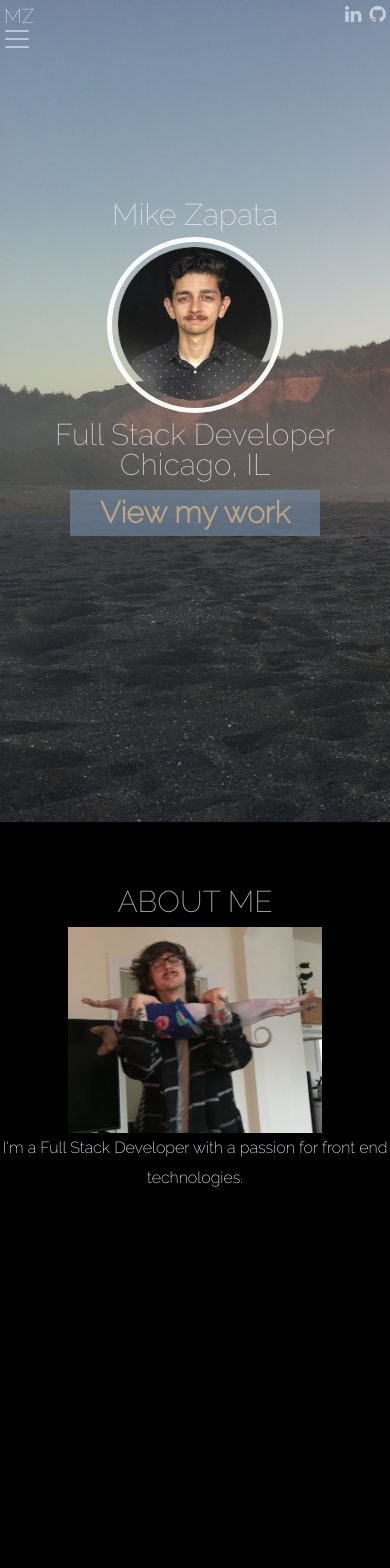
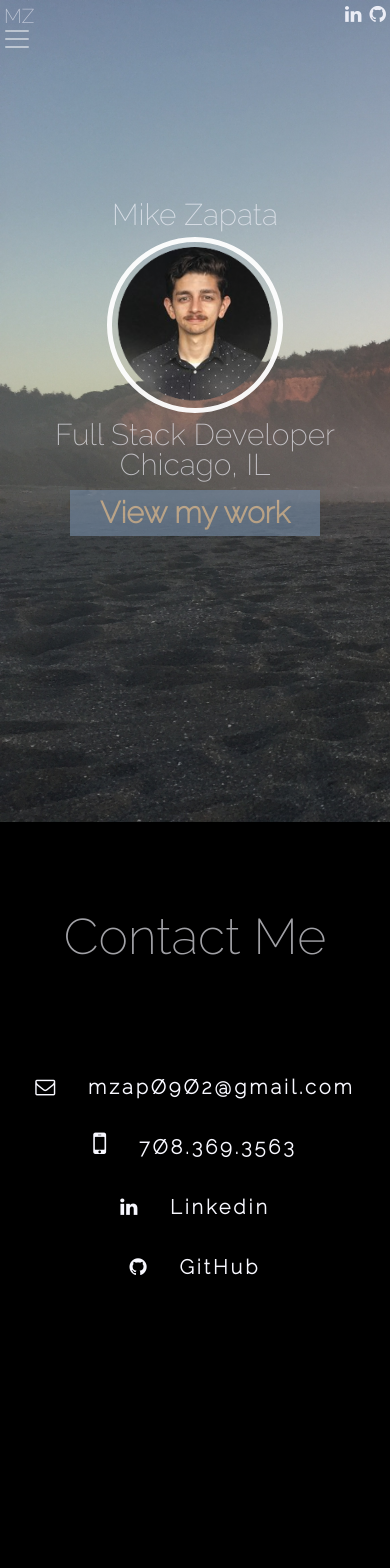
Before and after one commit to zapmi/MZ-portfolio, an Angular app in the folder portfolio/: page /contact in a window 390 px wide. Shown: the top 1568 px of the page. Built offline with nearby package versions, Linux system fonts and the light colour scheme.

Commit message:
more styling done to projects page, updated contact page

```diff
--- a/portfolio/src/app/about/about.component.css
+++ b/portfolio/src/app/about/about.component.css
@@ -1,6 +1,6 @@
 @media (max-width: 992px) {
     .catStretch {
-        width: 65%;
+        width: 45%;
         height: auto;
     }
 }
@@ -13,12 +13,18 @@
     }
 }
 
+/* .catStretch {
+    width: 450px;
+    height: 400px;
+} */
+
 
 .about {
 
     background-size: cover;
     width: 100%;
-    height: 822px;
+    /* height: 822px; */
+    height: fit-content;
     text-align: center;
     line-height: 30px;
 }
@@ -28,28 +34,15 @@
     font-family: 'Raleway', sans-serif;
     font-size: 30px;
     font-weight: thin;
-    padding: 65px 3px 10px 3px;
+    padding: 100px 3px 10px 3px;
     opacity: 65%;
 }
 
-.btn-floating {
-    background-color: black;
-}
-
-.aboutButton {
-    background-color: #967062;
-    display: inline-block;
-    font-size: 30px;
-    margin-top: 10px;
-    opacity: 45%;
-    padding: 8px 30px;
-}
-
-.showWorkButton {
-    color: hotpink;
-    font-weight: bold;
+.container {
+    padding-bottom: 260px;
 }
 
 p {
     color: ghostwhite;
+    font-size: 20px;
 }
--- a/portfolio/src/app/about/about.component.html
+++ b/portfolio/src/app/about/about.component.html
@@ -11,11 +11,17 @@
 
 
 <div class="about">
-  <div id="aboutDiv">ABOUT ME</div>
+  <div id="aboutDiv">ABOUT MIKE</div>
+  <br>
+  <div class="container">
+    <div class="row">
+      <div class="col-sm-12 col-md-12 col-lg-12">
+        <img src="../../assets/images/catStretch.jpg" class="catStretch">
+        <p>I'm a Full Stack Developer with a passion for learning new technologines and anything tech related. The apps
+          that I've built utilize my skillset, which includes: Javascript, Node, React, Angular, BootStrap, jQuery, CSS,
+          HTML, Ajax, MongoDB, SQL, Express, & JSON.</p>
 
-
-  <img src="../../assets/images/catStretch.jpg" class="catStretch">
-  <p>I'm a Full Stack Developer with a passion for front end technologies.</p>
-
-
+      </div>
+    </div>
+  </div>
 </div>
--- a/portfolio/src/app/app.component.css
+++ b/portfolio/src/app/app.component.css
@@ -16,7 +16,7 @@
 }
 
 .top-links {
-    opacity: 60%;
+    opacity: 90%;
     color: ghostwhite;
     font-size: 1.2em;
     position: fixed;
--- a/portfolio/src/app/app.component.html
+++ b/portfolio/src/app/app.component.html
@@ -31,14 +31,14 @@
 
 
     <app-canvas></app-canvas>
-    <app-about></app-about>
+    <!-- <app-about></app-about>
     <app-projects></app-projects>
-    <app-contact></app-contact>
+    <app-contact></app-contact> -->
 
 
 
 
 
-    <!-- <router-outlet></router-outlet> -->
+    <router-outlet></router-outlet>
 
 </div>
--- a/portfolio/src/app/canvas/canvas.component.html
+++ b/portfolio/src/app/canvas/canvas.component.html
@@ -7,7 +7,7 @@
         <br>
         Chicago, IL
         <br>
-        <div class="aboutButton"><a routerLink="/about" class="showWorkButton">View my
+        <div class="aboutButton"><a routerLink="/projects" class="showWorkButton">View my
                 work</a>
         </div>
     </div>
--- a/portfolio/src/app/contact/contact.component.css
+++ b/portfolio/src/app/contact/contact.component.css
@@ -1,12 +1,6 @@
-/* .animationBike {
-    width: 1072px;
-    height: 715px;
-    padding: 20px 0px 20px 60px;
-} */
 
 .contact {
-    /* background-color: red; */
-    background-image: url('../../assets/images/patricksPoint.jpg');
+    /* background-image: url('../../assets/images/patricksPoint.jpg'); */
     background-size: cover;
     width: 100%;
     height: 822px;
@@ -17,27 +11,32 @@
 #contactDiv {
     color: ghostwhite;
     font-family: 'Raleway', sans-serif;
-    font-size: 30px;
+    font-size: 50px;
     font-weight: thin;
-    padding-top: 200px;
+    margin-bottom: 105px;
+    padding-top: 100px;
     opacity: 65%;
 }
 
-.btn-floating {
-    background-color: black;
+a {
+    color: ghostwhite!important;
+    font-family: 'Raleway', sans-serif;
+    font-weight: bold;
+    line-height: 60px;
+    letter-spacing: 3px;
+    text-decoration: none;
+}
+.contactInfo {
+    font-size: 20px;
+    font-family: 'Raleway', sans-serif;
+
 }
 
-.aboutButton {
-    /* background-color: #8f6457; */
-    background-color: #967062;
-    display: inline-block;
-    font-size: 30px;
-    margin-top: 10px;
-    opacity: 45%;
-    padding: 8px 30px;
+.fa {
+    color: ghostwhite;
+    /* font-size: 40px; */
 }
 
-.showWorkButton {
-    color: hotpink;
-    font-weight: bold;
+.fa-mobile {
+    font-size: 30px;
 }
--- a/portfolio/src/app/contact/contact.component.html
+++ b/portfolio/src/app/contact/contact.component.html
@@ -11,10 +11,19 @@
 
 
 <div class="contact">
-        <div id="contactDiv">Contact
-          <br>
+  <div id="contactDiv">Contact Me</div>
+  <div class="contactInfo">
+    <div class="fa fa-envelope-o"></div><a href="mailto:mzap0902@gmail.com" target="_blank"> &nbsp;&nbsp;&nbsp;mzapØ9Ø2@gmail.com</a>
+    <br>
+    <div class="fa fa-mobile"></div><a> &nbsp;&nbsp;&nbsp;7Ø8.369.3563</a>
+    <br>
+    <div class="fa fa-linkedin"></div><a href="https://www.linkedin.com/in/mike-zapata-7a5650107/" target="_blank">
+        &nbsp;&nbsp;&nbsp;Linkedin</a>
+    <br>
+    <div class="fa fa-github"></div><a href="https://github.com/zapmi" target="_blank"> &nbsp;&nbsp;&nbsp;GitHub</a>
+  </div>
 
-          <div class="aboutButton"><a routerLink="/" class="showWorkButton">View my work</a>
-          </div>
-        </div>
-      </div>
+
+
+
+</div>
--- a/portfolio/src/app/projects/projects.component.css
+++ b/portfolio/src/app/projects/projects.component.css
@@ -1,11 +1,4 @@
-/* .animationBike {
-    width: 1072px;
-    height: 715px;
-    padding: 20px 0px 20px 60px;
-} */
-
 .projects {
-    /* background-color: red; */
     background-image: url('../../assets/images/patricksPoint.jpg');
     background-size: cover;
     width: 100%;
@@ -19,80 +12,25 @@
     font-family: 'Raleway', sans-serif;
     font-size: 50px;
     font-weight: thin;
-    margin-bottom: 20px;
+    margin-bottom: 50px;
     padding-top: 100px;
     opacity: 65%;
 }
 
-.btn-floating {
-    /* background-color: black; */
+h4 {
+    padding-bottom: 35px;
+    /* text-align: center; */
+
 }
 
-.col-md-4 {
-    /* padding: 0 15px; */
-}
-
-.col-sm-12, .col-md-4  {
-    /* float: left; */
-    /* align-content: center;
-    display: block;
-    transition: .5s ease;
-    backface-visibility: hidden;
-    height: 200px;
-    width: 250px;
-    margin-bottom: 20px;
-    opacity: 1; */
-    /* padding-left: 40px; */
-}
-
-.picsBannera {
-    position: relative;
-    background-color: rgba(84, 74, 230, 0.39);
-    text-align: center;
-    bottom: 1em;
-    padding: .3em .6em;
-    /* padding: 0px 20px 0px 20px; */
-    /* margin: 10px; */
-    margin-bottom: 20px;
-    /* margin-left: 81px; */
-    /* margin-left: 0px; */
-    width: 245px;
-    resize: vertical;
-}
-
-.picsBanner {
-    padding-bottom: 25px;
-}
-
-.middle {
-    /* transition: .5s ease;
-    opacity: 0;
-    position: absolute;
-    top: 50%;
-    left: 50%;
-    transform: translate(-50%, -50%);
-    -ms-transform: translate(-50%, -50%);
-    text-align: center; */
-}
-
-/* .portPics:hover .image {
-    opacity: 0.3;
-  }
-
-  .portPics:hover .middle {
-    opacity: 1;
-  } */
-
-
-
-
 .portPics {
+    border: 10px ridge white;
+    opacity: 73%;
+    height: 215px;
     width: 315px;
-    height: 215px;
-    /* padding: 0 15px; */
 
 }
 
 .bottomSpace {
-    /* margin-bottom: 130px; */
+    margin-bottom: 150px;
 }
--- a/portfolio/src/app/projects/projects.component.html
+++ b/portfolio/src/app/projects/projects.component.html
@@ -2,7 +2,7 @@
   <div class="row">
 
     <div class="col-sm-6">
-      <img src="../../assets/images/bike.jpg" class="animationBike">
+      <img src="../../assets/images/me.png" class="animationBike">
     </div>
   </div>
 
@@ -17,6 +17,7 @@
   <div class="container">
     <div class="row">
 
+      <div class="projectBox" [@scrollAnimation]="state">
         <div class="col-sm-12 col-md-6 col-lg-4">
           <img class="portPics" src="assets/images/waldo.jpg" alt="waldo">
           <div class="picsBanner"> <a href="https://which-waldo.herokuapp.com" target="_blank">
@@ -24,6 +25,9 @@
             </a>
           </div>
         </div>
+      </div>
+
+      <div class="projectBox" [@scrollAnimation]="state">
         <div class="col-sm-12 col-md-6 col-lg-4">
           <img class="portPics" src="assets/images/ANS.jpg" alt="news-scraper">
           <div class="picsBanner"> <a href="https://quiet-forest-71984.herokuapp.com" target="_blank">
@@ -31,6 +35,9 @@
             </a>
           </div>
         </div>
+      </div>
+
+      <div class="projectBox" [@scrollAnimation]="state">
         <div class="col-sm-12 col-md-6 col-lg-4">
           <img class="portPics" src="assets/images/bamazon.jpg" alt="amazon">
           <div class="picsBanner"> <a href="https://github.com/zapmi/bamazon" target="_blank">
@@ -38,6 +45,9 @@
             </a>
           </div>
         </div>
+      </div>
+
+      <div class="projectBox" [@scrollAnimation]="state">
         <div class="col-sm-12 col-md-6 col-lg-4">
           <img class="portPics" src="assets/images/giftastic.jpg" alt="gif">
           <div class="picsBanner"> <a href="https://zapmi.github.io/giftastic/" target="_blank">
@@ -45,7 +55,9 @@
             </a>
           </div>
         </div>
+      </div>
 
+      <div class="projectBox" [@scrollAnimation]="state">
         <div class="col-sm-12 col-md-6 col-lg-4">
           <img class="portPics" src="assets/images/train.jpg" alt="train">
           <div class="picsBanner"> <a href="https://zapmi.github.io/Train-Scheduler/" target="_blank">
@@ -53,6 +65,9 @@
             </a>
           </div>
         </div>
+      </div>
+
+      <div class="projectBox" [@scrollAnimation]="state">
         <div class="col-sm-12 col-md-6 col-lg-4">
           <img class="portPics" src="assets/images/movie.jpg" alt="movie">
           <div class="picsBanner"> <a href="https://trilogy-jmn.github.io/group-project-1/" target="_blank">
@@ -62,7 +77,8 @@
         </div>
 
 
-
+        <div class="bottomSpace"></div>
+      </div>
 
 
 
--- a/portfolio/src/index.html
+++ b/portfolio/src/index.html
@@ -3,7 +3,7 @@
 
 <head>
   <meta charset="utf-8">
-  <title>Mike⌘Zapata</title>
+  <title>Mike ⌘ Zapata</title>
   <base href="/">
   <meta name="viewport" content="width=device-width, initial-scale=1">
   <link rel="icon" type="image/x-icon" href="favicon.ico">
```
Lines whose indentation alone changed are shown as unchanged.
